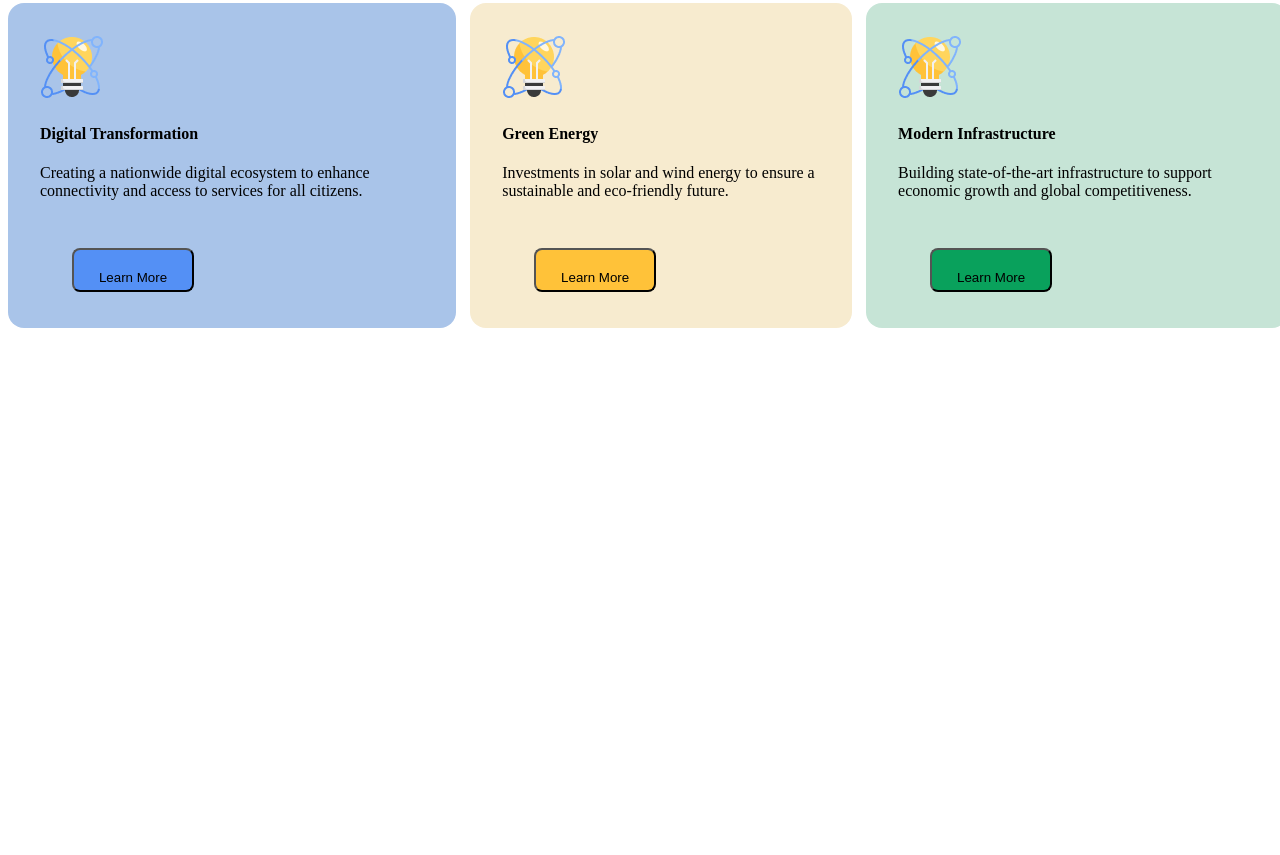
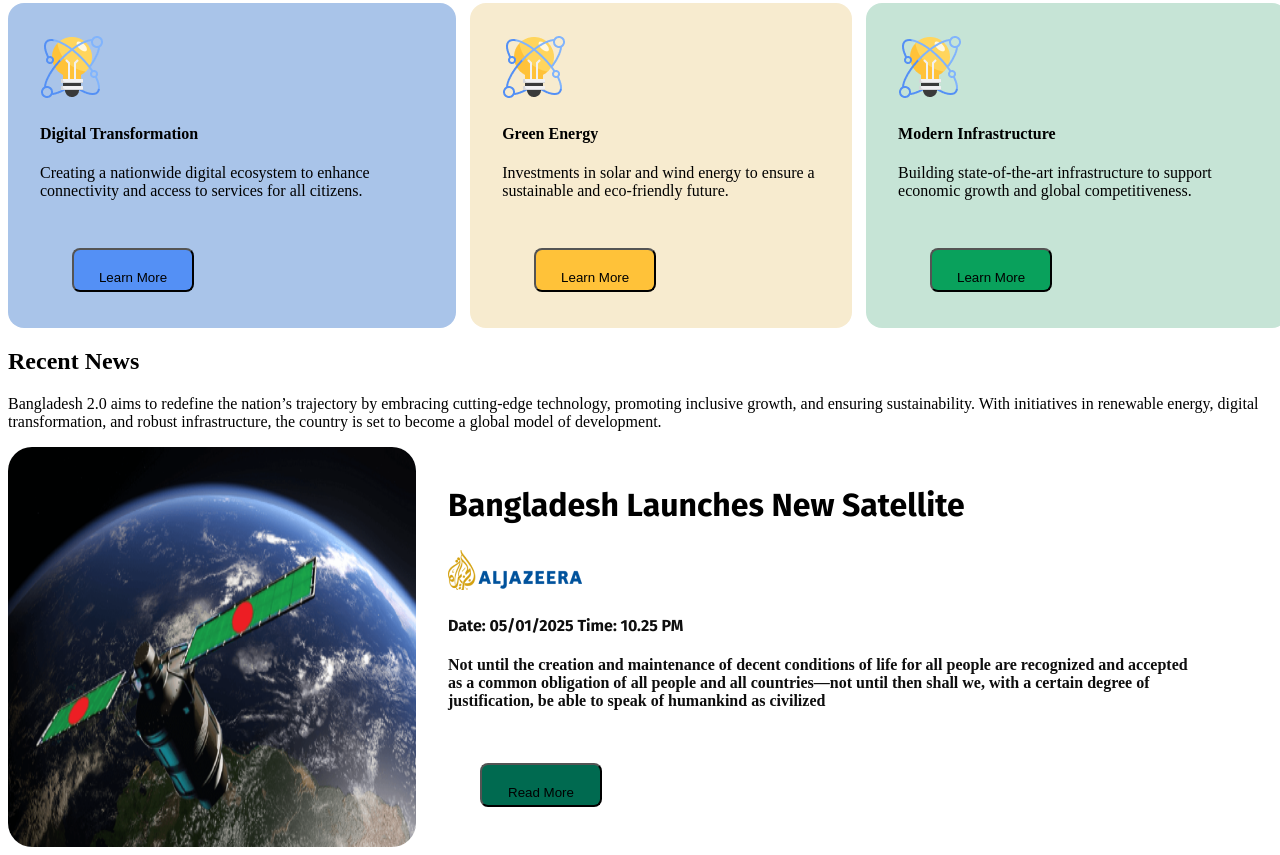
Before and after one commit to NINayeem/first-assigmnent-1, a plain HTML site: page index.html in a window 1280 px wide. Shown: the part 903-1758 px from the top of the page. Before the commit the page ends 1239 px from the top, so only its background shows below. Drawn offline with Linux system fonts and the light colour scheme.

Commit message:
satalite updating

```diff
--- a/index.html
+++ b/index.html
@@ -13,7 +13,7 @@
         <div class="title-top">
             <div>
                 <h4 class="title-1">Bangladesh 2.0</h4>
-                <h2 class="title-2"> Idea , innovation ,
+                <h2 class="title-9"> Idea , innovation ,
                     vision and challenges in New Bangladesh.</h2>
                     <button class="btn">Explore New Bangladesh</button>
             </div>
@@ -31,7 +31,7 @@
 
                  <div class="titie">
            <div class="dig-1">
-            <img src="assets/card-icon.png" alt="">
+            <img  src="assets/card-icon.png" alt="">
             <h4 class="digtal-t">Digital Transformation</h4>
             <p class="digatal-title">Creating a nationwide digital ecosystem
                 to enhance connectivity and access to services for all citizens.</p>
@@ -63,6 +63,28 @@
     <main>
 
 
+        <div>
+            <h2 class="news-title">Recent News</h2>
+            <p class="news-title-2">Bangladesh 2.0 aims to redefine the nation’s trajectory by embracing cutting-edge technology, promoting inclusive growth, and ensuring sustainability. With initiatives in renewable energy, digital transformation,
+                and robust infrastructure, the country is set to become a global model of development.</p>
+ <div class="satelite-p">
+
+    <img class="st-p" src="assets/satelite.png" alt="">
+    <div class="box-21">
+        <h2 class="satelite-1">Bangladesh Launches New Satellite</h2>
+        <img src="assets/al-jazeera.png" alt="">
+        <h4 class="satelite-2">Date: 05/01/2025  <span>   Time: 10.25 PM</span>
+         </h4>
+        <h4 class="satelite-3">Not until the creation and maintenance of decent conditions of life for all people are recognized and accepted as a common obligation of all people and all countries—not until then shall we,
+            with a certain degree of justification, be able to speak of humankind as civilized</h4>
+        <button class="btn-5 btn-3:hover" >Read More</button>
+    </div>
+ </div>
+
+ <div>
+
+ </div>
+</div>
 
     </main>
     <footer>
--- a/style/style.css
+++ b/style/style.css
@@ -6,10 +6,19 @@
     font-size: 24px;
     color: #0E0E0E;
 }
-.title-2{
-    font-family: Fira Sans;
+
+
+
+.title-9 {
+    font-family:Fira Sans ;
     font-size: 56px;
-    width: bold;
+    font-weight: bold;
+    height: 201px;
+    width: 622px;
+}
+.icone-23{
+    height: 400px;
+    width: 474.03px;
 }
 .btn{
     background-color:  #006A50;
@@ -23,6 +32,8 @@
     width: 1280px;
     height: 560px;
     border-radius: 24px;
+    gap: 64px;
+    justify-content: space-between;
 
 }
 .titie{
@@ -103,3 +114,46 @@
     color: #918989;
     line-height: 24px;
 }
+.satelite-p{
+    display: flex;
+
+    gap: 32px;
+}
+.st-p{
+    width: 408px;
+    height: 400px;
+    border-radius: 24px;
+}
+.box-21{
+    height: 210px;
+    width: 744px;
+    margin-top: 12px;
+}
+.satelite-1{
+    font-family: Fira Sans;
+    font-size: 32px;
+    font-weight: bold;
+}
+.satelite-2{
+    font-family: Fira Sans;
+    font-size: 16px;
+    color: #0E0E0E;
+
+}
+.satelite-3{
+    color: #0E0E0E;
+    font-size: 16px;
+}
+
+.btn-5{
+    background-color: #006A50;
+    width: 122px;
+    height: 41px;
+    padding: 20px 11px;
+    margin: 32px;
+    border-radius: 8px;
+
+}
+.btn-5:hover{
+    color: rgb(30, 5, 255);
+    background-color: #ff03c0;
```
